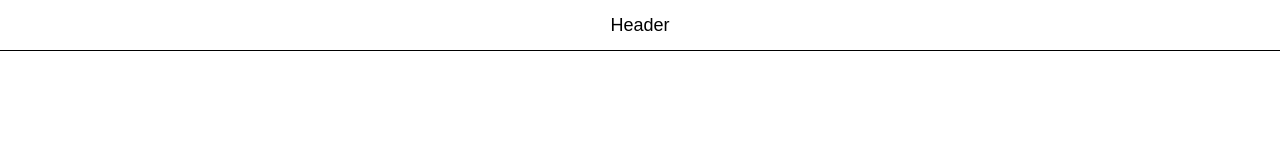
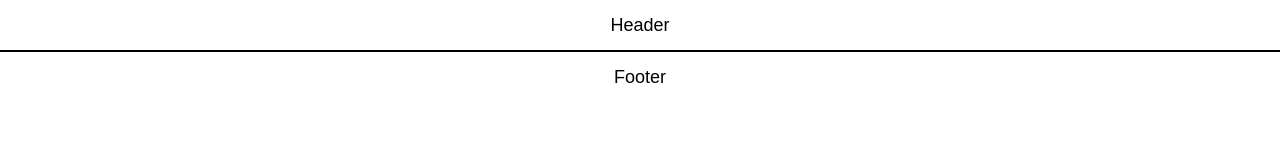
Before and after one commit to ooloo-io/github-flow-johnnatansen, a website: page src/index.html in a window 1280 px wide. Drawn offline with nearby package versions, Linux system fonts and the light colour scheme.

Commit message:
added footer

```diff
--- a/src/index.html
+++ b/src/index.html
@@ -4,8 +4,8 @@
 <head>
   <meta charset="utf-8">
 
-  <title>GitHub Flow Course</title>
-  <meta name="description" content="GitHub Flow Course">
+  <title>GitHub Pull Request Flow Course</title>
+  <meta name="description" content="GitHub Pull Request Flow Course">
   <meta name="author" content="Johannes Kettmann">
 
   <link rel="stylesheet" href="https://cdnjs.cloudflare.com/ajax/libs/normalize/8.0.1/normalize.min.css">
@@ -16,5 +16,8 @@
   <header class="header">
     Header
   </header>
+  <footer class="footer">
+    Footer
+  </footer>
 </body>
 </html>
--- a/src/styles.css
+++ b/src/styles.css
@@ -2,7 +2,6 @@ body {
   font-family: Arial, Helvetica, sans-serif;
   font-size: 18px;
 }
-
 
 .header {
   height: 50px;
@@ -11,3 +10,11 @@ body {
   align-items: center;
   border-bottom: 1px solid black;
 }
+
+.footer {
+  height: 50px;
+  display: flex;
+  justify-content: center;
+  align-items: center;
+  border-top: 1px solid black;
+}
```
